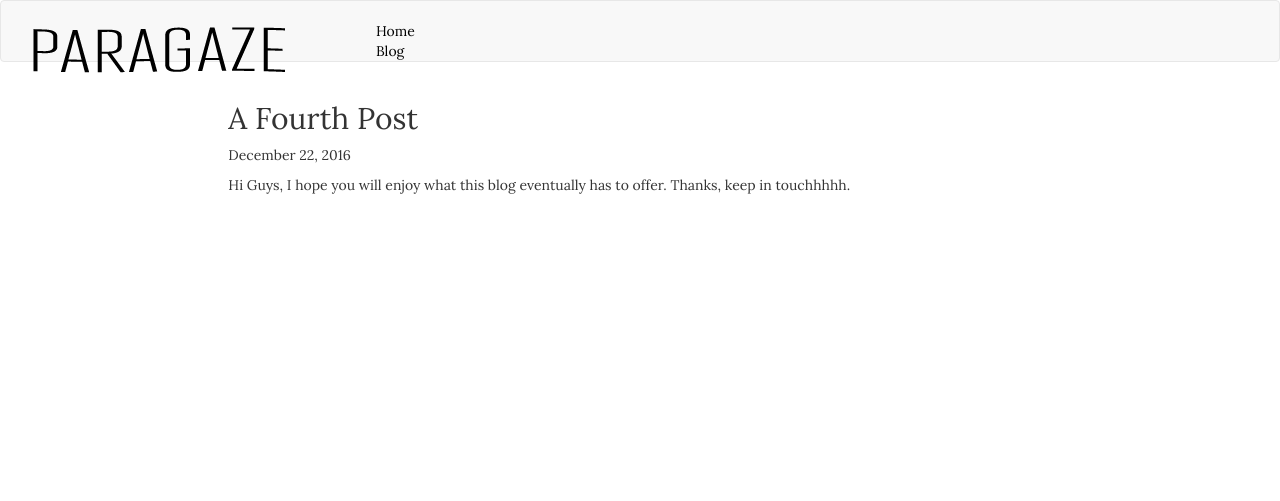
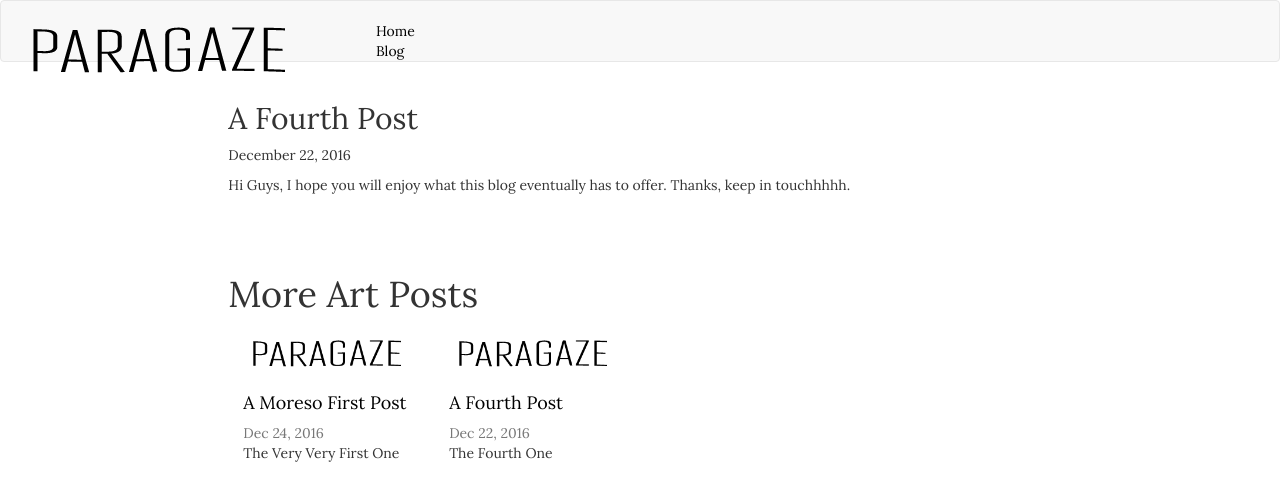
Before and after one commit to paragaze/site, a Jekyll site: the page built from _posts/2016-12-22-A-Fourth-Post.md, in a window 1280 px wide. Shown: the top 501 px of the page. Built offline with Jekyll 4.4.1, drawn with Linux system fonts in a browser that asks for light colours; comment, search, counter and statistics services are not loaded.

Commit message:
creating "more posts" section

```diff
--- /dev/null
+++ b/_includes/more-blogs.html
@@ -0,0 +1,26 @@
+
+
+<div class="col-md-8 col-md-offset-2">
+  <h1> More {{page.heading}} Posts </h1>
+{% for post in site.categories.Art %}
+
+<div class="col-md-3 col-sm-4 col-xs-12">
+
+<a class="blog-links" href="{{site.baseurl}}{{ post.url }}">
+<img src="{{site.baseurl}}/{{ post.preview-img }}" class="img-responsive" alt="">
+<h4 class="title-style">{{ post.title }}</h4>
+</a>
+
+<span class="text-muted">{{ post.date | date: "%b %-d, %Y" }} </span>
+<p>{{ post.meta}}</p>
+
+</div>
+
+
+
+
+{% endfor %}
+</div>
+
+<!-- Might need an if art then include a certain art include, if post in site.categories.Literature add this other certain literature include -->
+<!--make these includes infinite scroll -->
--- a/_layouts/posts.html
+++ b/_layouts/posts.html
@@ -36,4 +36,5 @@ s.setAttribute('data-timestamp', +new Date());
 </div>
 </div>
 </div>
-<!-- WORK ON: view more posts jekyll loop for under the comments section -->
+<!-- WORK ON: view more posts jekyll loop for under the comments section. like view more of a category, then after that, view more of a keyword -->
+{% include more-blogs.html %}
--- a/_posts/2016-12-22-A-Fourth-Post.md
+++ b/_posts/2016-12-22-A-Fourth-Post.md
@@ -4,6 +4,8 @@ title: A Fourth Post
 meta: The Fourth One
 published: true
 comments: true
+category: Art
+heading: Art
 preview-img: assets/img/logo1.png
 baseurl: /site
 ---
```
Also changed, not shown: _posts/2016-12-24-First-Post.md (+2 -0 lines), _posts/2016-12-26-Second-Post.md (+1 -0 lines), _posts/2016-12-27-One-More.md (+1 -0 lines).
